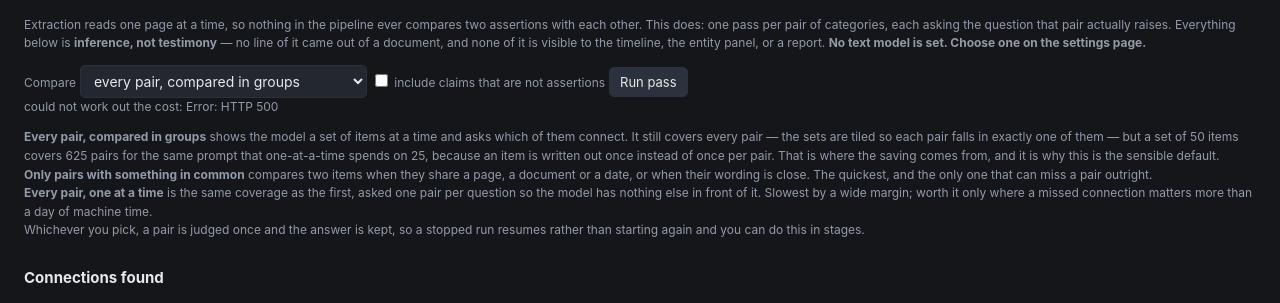
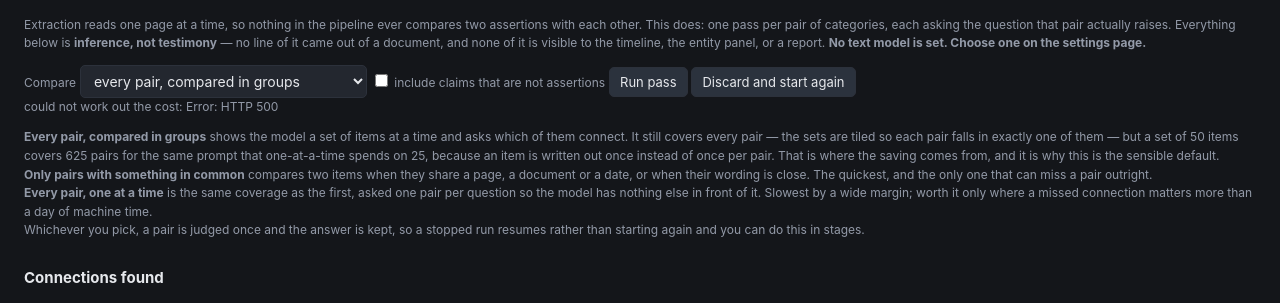
Before and after one commit to Ramnet-Lab/PrivateI, a FastAPI app: page /links in a window 1280 px wide. Shown: the part 98-401 px from the top of the page. Run offline with FastAPI, Linux system fonts and the light colour scheme; data that the repository does not hold is empty; parts of the project's set-up code (start-up, migrations or seed data) failed here and were passed over.

Commit message:
A pass that has judged everything needs a way to be asked again
A judged pair is never asked twice. That is what makes a stopped run resumable
and a re-run over an unchanged corpus free, and it is right - but it also means
the Run button does nothing at all once a pass has finished, with the estimate
reading "0 left to judge" and no way from the page to change that. The only way
to ask again was to re-ingest a document, which is a strange thing to do to a
corpus for the sake of a prompt change.

So there is a button that throws the judgements away, confirmed against the
number it is about to discard, and refused outright while a pass is running -
discarding what a live pass is still writing is the race this feature already
had to fix once.

Also fixes the elapsed clock on a run being watched after the fact. The "ended"
entry is replayed to a page that attaches to a finished run, and the handler
stamped the current time as the end time, so a run that took twenty minutes and
finished six hours ago reported itself as having taken seven hours. The end time
is now only stamped when the run actually ends while the page is watching;
otherwise the server's own finished_at stands, which is what it was fetched for.

```diff
--- a/app/main.py
+++ b/app/main.py
@@ -526,6 +526,24 @@ def api_links(payload: dict):
                       f"rather than starting a second",
             "run_id": busy.run_id})
     return JSONResponse({"run_id": run.run_id, "started_at": run.started_at})
+
+
+@app.post("/api/links/clear")
+def api_links_clear(payload: dict | None = None):
+    """Discard every judgement so the corpus can be compared again.
+
+    A judged pair is never asked twice, which is what makes a run resumable and
+    what makes the second run of an unchanged corpus free. The cost of that is
+    there being no way to ask again after changing a prompt or a threshold - so
+    this is that way, and it is explicit because it throws away hours of work.
+    """
+    busy = report_run.active()
+    if busy is not None and busy.kind == "link pass":
+        raise HTTPException(
+            status_code=409,
+            detail="a link pass is running; stop it before discarding what it "
+                   "has written")
+    return JSONResponse({"discarded": links.clear()})
 
 
 @app.get("/api/links/found")
--- a/app/templates/links.html
+++ b/app/templates/links.html
@@ -22,6 +22,7 @@
     include claims that are not assertions</label>
   <button id="run" {% if not chat_model %}disabled{% endif %}>Run pass</button>
   <button type="button" id="stop" class="btn danger" hidden>Stop</button>
+  <button type="button" id="clear" class="btn danger">Discard and start again</button>
   <span class="run-activity">
     <span id="spin" class="spinner" hidden></span>
     <span id="status" class="small"></span>
@@ -100,6 +101,7 @@ const elapsedEl = document.getElementById('elapsed');
 const runBtn = document.getElementById('run');
 const stopBtn = document.getElementById('stop');
 const filterBox = document.getElementById('filter');
+const clearBtn = document.getElementById('clear');
 const canRun = !runBtn.disabled;
 
 const esc = (s) => String(s === null || s === undefined ? '' : s)
@@ -211,6 +213,7 @@ let attachedRunId = null;
 function setRunning(live) {
   runBtn.disabled = live || !canRun;
   stopBtn.hidden = !live;
+  clearBtn.disabled = live;
   modeBox.disabled = live;
   keepBox.disabled = live;
 }
@@ -256,7 +259,10 @@ function attach(runId, startedAt, live, finishedAt) {
   source.addEventListener('ended', (ev) => {
     let data; try { data = JSON.parse(ev.data); } catch { data = {}; }
     if (data.status === 'stopped') statusEl.textContent = 'stopped';
-    runEndedAt = Date.now();
+    // Only when it ended while this page was watching. Attaching to a run that
+    // finished earlier replays this same entry, and stamping now over the real
+    // end time would report the age of the run instead of how long it took.
+    if (runEndedAt === null) runEndedAt = Date.now();
     detach();
     stopActivity();
     setRunning(false);
@@ -322,6 +328,31 @@ stopBtn.addEventListener('click', async () => {
   }
 });
 
+// A judged pair is never asked again, which is what makes a run resumable and
+// a re-run of an unchanged corpus free. It also means the Run button does
+// nothing once everything is judged, so there has to be a way to ask again.
+clearBtn.addEventListener('click', async () => {
+  const n = estimate ? estimate.already_judged.toLocaleString() : 'all';
+  if (!confirm(`Discard ${n} judged pair(s)?\n\nEvery connection found so far ` +
+               `is deleted and the whole corpus has to be compared again from ` +
+               `nothing. Only worth it after changing how the comparison is ` +
+               `made.`)) return;
+  clearBtn.disabled = true;
+  try {
+    const res = await fetch('/api/links/clear', { method: 'POST' });
+    const body = await res.json().catch(() => null);
+    statusEl.textContent = res.ok
+      ? `discarded ${(body && body.discarded) || 0} judgement(s)`
+      : ((body && body.detail) || 'could not discard them');
+    out.hidden = true;
+    out.textContent = '';
+  } finally {
+    clearBtn.disabled = false;
+    refreshEstimate();
+    refreshFound();
+  }
+});
+
 // --- the table ------------------------------------------------------------------
 async function refreshFound() {
   try {
--- a/app/templates/report.html
+++ b/app/templates/report.html
@@ -324,7 +324,10 @@ function attach(runId, startedAt, live, finishedAt) {
   source.addEventListener('ended', (ev) => {
     let data; try { data = JSON.parse(ev.data); } catch { data = {}; }
     if (data.status === 'stopped') statusEl.textContent = 'stopped';
-    runEndedAt = Date.now();
+    // Only when it ended while this page was watching. Attaching to a run that
+    // finished earlier replays this same entry, and stamping now over the real
+    // end time would report the age of the run instead of how long it took.
+    if (runEndedAt === null) runEndedAt = Date.now();
     detach();
     stopActivity();
     setRunning(false);
```
